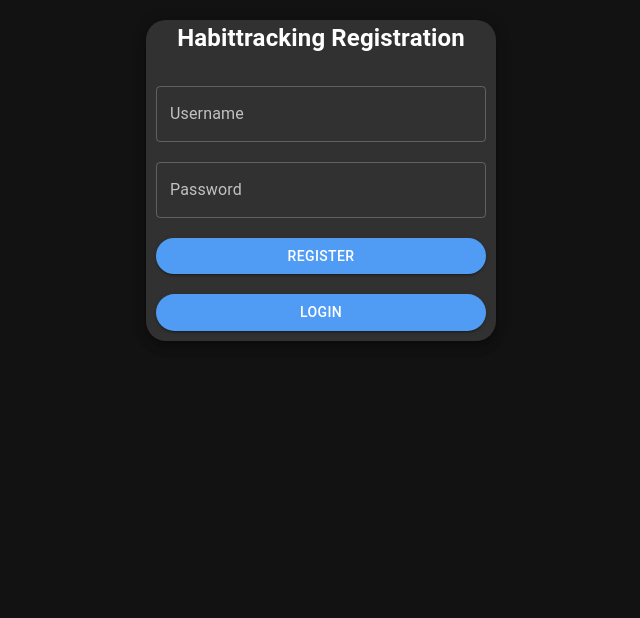
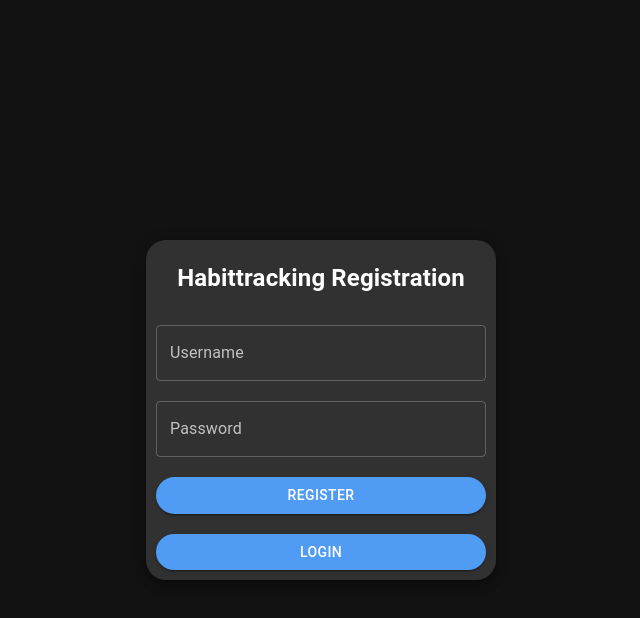
Before and after one commit to Puggingtons/habittracking, a React (Create React App) app in the folder frontend/: page /register in a window 1280 px wide. Shown: the top 618 px of the page, without its empty margins (319-959 px from the left). Built offline with nearby package versions, Linux system fonts and the light colour scheme.

Commit message:
Centered RegisterWindow

```diff
--- a/frontend/src/routes/login/Login.css
+++ b/frontend/src/routes/login/Login.css
@@ -12,10 +12,3 @@
     margin-right: 10px;
     text-align: center;
 }
-
-.paper {
-    width: 350px;
-    height: auto;
-    align-items: center;
-    margin: auto;
-}
--- a/frontend/src/routes/registration/Registration.css
+++ b/frontend/src/routes/registration/Registration.css
@@ -4,6 +4,7 @@
     align-items: center;
     justify-content: center;
     height: 100vh;
+    margin: 10px;
 }
 
 .header {
--- a/frontend/src/routes/registration/Registration.tsx
+++ b/frontend/src/routes/registration/Registration.tsx
@@ -29,6 +29,7 @@ export default function Registration() {
   };
 
   return (
+    <div className="RegisterWindow">
     <Paper
       elevation={7}
       square={false}
@@ -63,5 +64,6 @@ export default function Registration() {
         </Button>
       </ColumnFlexBox>
     </Paper>
+    </div>
   );
 }
```
